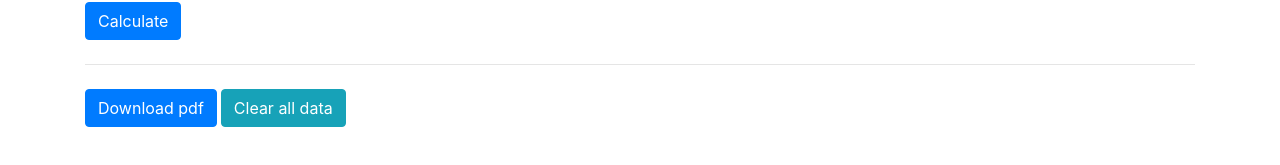
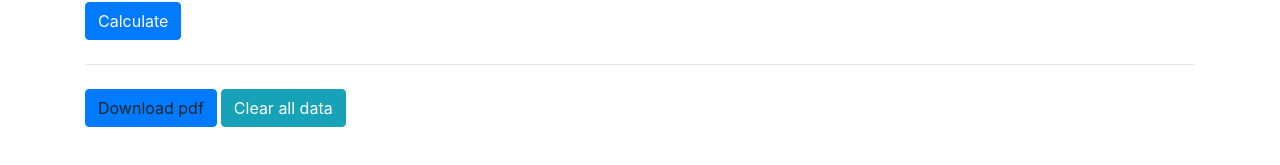
Before and after one commit to molgenis/molgenis-app-mosaic-calculator, a Vue app: page / in a window 1280 px wide. Shown: the part 299-464 px from the top of the page. Built offline with nearby package versions, Linux system fonts and the light colour scheme.

Commit message:
remove debug code

```diff
--- a/src/components/MosaicView.vue
+++ b/src/components/MosaicView.vue
@@ -60,7 +60,7 @@
 
     <div class="row">
       <div class="col-md-6">
-        <a class="btn btn-primary" href="/files/840dd8f0db6d4f4183283fe6142d8703..pdf" target="_blank">Download pdf</a>
+        <a class="btn btn-primary" :href="resultUrl">Download pdf</a>
         <button type="button" class="ml-1 btn btn-info" v-on:click="removeData(experimentId, resultUrl)">Clear all data</button>
       </div>
     </div>
@@ -109,10 +109,7 @@ export default Vue.extend({
     }
   },
   computed: {
-    ...mapState(['experimentId', 'isRunning', 'resultUrl', 'error']),
-    downloadUrl () {
-      return 'files/840dd8f0db6d4f4183283fe6142d8703..pdf'
-    }
+    ...mapState(['experimentId', 'isRunning', 'resultUrl', 'error'])
   },
   methods: {
     processFile (event) {
```
